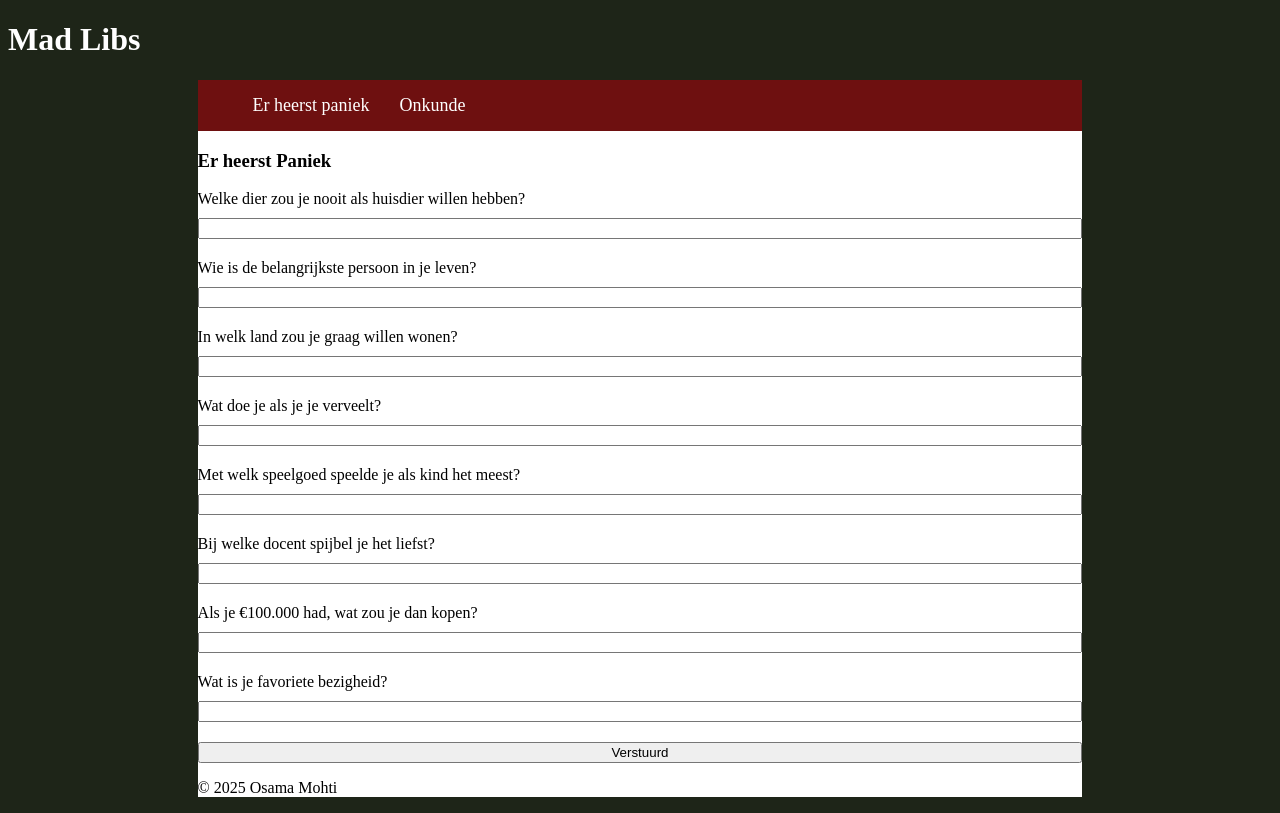
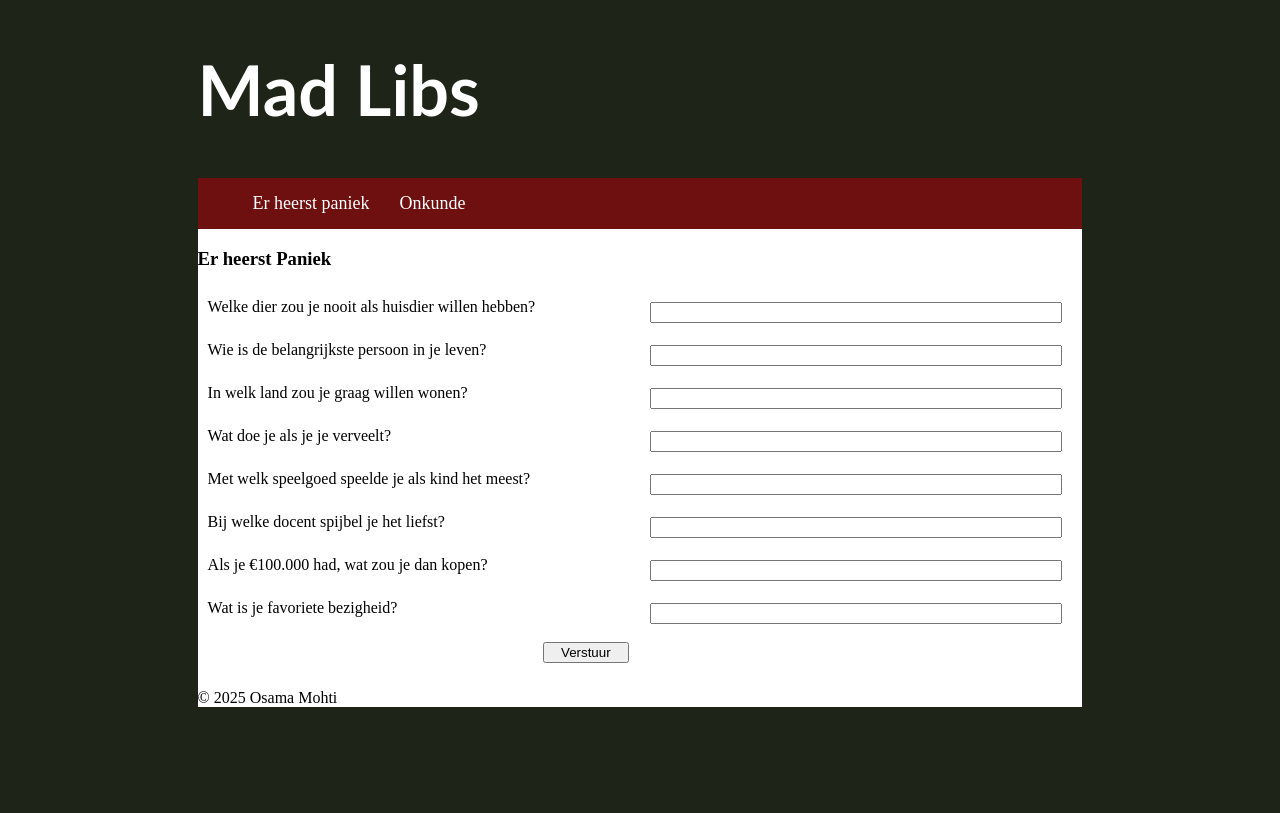
Before and after one commit to osamamohti2002/BackEnd, a PHP site: page /forms/EindOpdracht/index.php in a window 1280 px wide. After the commit the page ends 707 px from the top, so only its background shows below. Run offline with PHP 8.4, Linux system fonts and the light colour scheme.

Commit message:
Mad libs updated

```diff
--- a/forms/EindOpdracht/index.php
+++ b/forms/EindOpdracht/index.php
@@ -20,57 +20,81 @@ if (isset($_GET['saved_data'])) {
     <meta name="viewport" content="width=device-width, initial-scale=1" />
     <link rel="stylesheet" href="style.css">
     <title>Mad Libs</title>
-    <style>
-        span{
-            color: red;
-            font-size: 0.9em;
-            }
-    </style>
+
 </head>
 <body>
-    <h1>Mad Libs</h1>
+    <h1 class="title">Mad Libs</h1>
     <div class="container">
         <nav>
             <ul>
                 <li class="link"><a href="index.php">Er heerst paniek</a></li>
-                <li class="link"><a href="onkeunde1.php">Onkunde</a></li>
+                <li class="link"><a href="onkunde1.php">Onkunde</a></li>
             </ul>
         </nav>
         <h3>Er heerst Paniek</h3>
         <form action="paniek.php" method="post">
+            <div class="form-row">
             <label>Welke dier zou je nooit als huisdier willen hebben?</label>
             <input type="text" name="huisdier" value="<?= htmlspecialchars($saved_data['huisdier'] ?? '') ?>">
             <span class="error" style="color: red;"><?= $errors['huisdier'] ?? '' ?></span>
+            </div>
 
+
+
+            <div class="form-row">
             <label>Wie is de belangrijkste persoon in je leven?</label>
             <input type="text" name="naam" value="<?= htmlspecialchars($saved_data['naam'] ?? '') ?>">
             <span class="error"><?= $errors['naam'] ?? '' ?></span>
+            </div>
 
+
+
+            <div class="form-row">
             <label>In welk land zou je graag willen wonen?</label>
             <input type="text" name="land" value="<?= htmlspecialchars($saved_data['land'] ?? '') ?>">
             <span class="error"><?= $errors['land'] ?? '' ?></span>
+            </div>
 
+
+
+            <div class="form-row">
             <label>Wat doe je als je je verveelt?</label>
             <input type="text" name="vervelen" value="<?= htmlspecialchars($saved_data['vervelen'] ?? '') ?>">
             <span class="error"><?= $errors['vervelen'] ?? '' ?></span>
+            </div>
 
+
+            <div class="form-row">
             <label>Met welk speelgoed speelde je als kind het meest?</label>
             <input type="text" name="speelgoed" value="<?= htmlspecialchars($saved_data['speelgoed'] ?? '') ?>">
             <span class="error"><?= $errors['speelgoed'] ?? '' ?></span>
+            </div>
 
+
+
+            <div class="form-row">
             <label>Bij welke docent spijbel je het liefst?</label>
             <input type="text" name="docent" value="<?= htmlspecialchars($saved_data['docent'] ?? '') ?>">
             <span class="error"><?= $errors['docent'] ?? '' ?></span>
+            </div>
 
+
+
+            <div class="form-row">
             <label>Als je €100.000 had, wat zou je dan kopen?</label>
             <input type="text" name="kopen" value="<?= htmlspecialchars($saved_data['kopen'] ?? '') ?>">
             <span class="error"><?= $errors['kopen'] ?? '' ?></span>
+            </div>
 
+
+
+            <div class="form-row">
             <label>Wat is je favoriete bezigheid?</label>
             <input type="text" name="hobby" value="<?= htmlspecialchars($saved_data['hobby'] ?? '') ?>">
             <span class="error"><?= $errors['hobby'] ?? '' ?></span>
+            </div>
 
-            <button type="submit">Verstuurd</button>
+            <input class="btn" type="submit" value="Verstuur">
         </form>
 
         <footer>
--- a/forms/EindOpdracht/onkeunde2.php
+++ b/forms/EindOpdracht/onkunde2.php
@@ -44,7 +44,7 @@ extract($data);
                 <li class="link"><a href="onkeunde1.php">Onkeunde</a></li>
             </ul>
         </nav>
-
+        <h3>Onkunde</h3>
         <p>Er zijn veel mensen die niet kunnen <?= $wens ?>. Neem nou <?= $favoPersoon ?>. Zelfs met de hulp van een <?= $vakantie ?> of zelfs <?= $favoGetal ?> kan <?= $favoPersoon ?> niet <?= $wens ?>. Dat heeft niet te maken met een gebrek aan <?= $besteEigenschap ?>, maar met een te veel <?= $slechteEigenschap ?> leidt tot <?= $ergste ?> en dat is niet goed als je wilt <?= $wens ?>. Helaas voor <?= $favoPersoon ?></p>
 
         <footer>
--- a/forms/EindOpdracht/paniek.php
+++ b/forms/EindOpdracht/paniek.php
@@ -44,7 +44,7 @@ extract($data);
                 <li class="link"><a href="onkeunde1.php">Onkeunde</a></li>
             </ul>
         </nav>
-
+        <h3>Er heerst Paniek</h3>
         <p>Er heerst paniek in het koninkrijk <?= $land ?>, Koning <?= $docent ?> is ten einde en als koning <?= $docent ?> ten einde raad is, dan roept hij zijn ten-einde-raadsheer <?= $naam ?>.</p>
         <p><?= $naam ?>! Het us een ramp! Het is een schandel </p>
         <p>Sire, Majesteit, Uwe Luidruchtigheid, wat is er aan de hand</p>
--- a/forms/EindOpdracht/style.css
+++ b/forms/EindOpdracht/style.css
@@ -4,7 +4,14 @@ body{
 
 h1{
     color: white;
+
 }
+.title{
+    margin-left: 15%;
+    font-family: 'Gill Sans', 'Gill Sans MT', Calibri, 'Trebuchet MS', sans-serif;
+    font-size: 70px;
+}
+
 
 .container{
     width: 70%;
@@ -38,14 +45,33 @@ a:hover{
     background-color: #582929;
 
 }
-
 form{
-    display: flex;
-    flex-direction: column;
-    gap: 10px;
+    padding: 10px;
 }
 
-/* span{
-    color: green !important;
+.form-row {
+  display: flex;             /* alleen op 1 rij per label/input */
+  align-items: center;
+  margin-bottom: 15px;
+}
+
+.form-row label {
+  width: 50%;
+  margin-right: 10px;
+  margin-bottom: 10px;
+}
+
+.form-row input {
+  flex: 1;
+}
+
+span{
+    color: red !important;
     font-size: 0.9em;
-} */
+    margin-left: 10px;
+}
+
+.btn{
+    margin-left: 335px;
+    width: 10%;
+}
```
Also changed, not shown: forms/EindOpdracht/onkunde1.php (renamed from forms/EindOpdracht/onkeunde1.php, +22 -8 lines), templating/eindOpdracht/includes/footer.php (+1 -11 lines), templating/eindOpdracht/pages/onderwerp1.php (+4 -4 lines), templating/eindOpdracht/pages/onderwerp4.php (added, +23 -0 lines).
